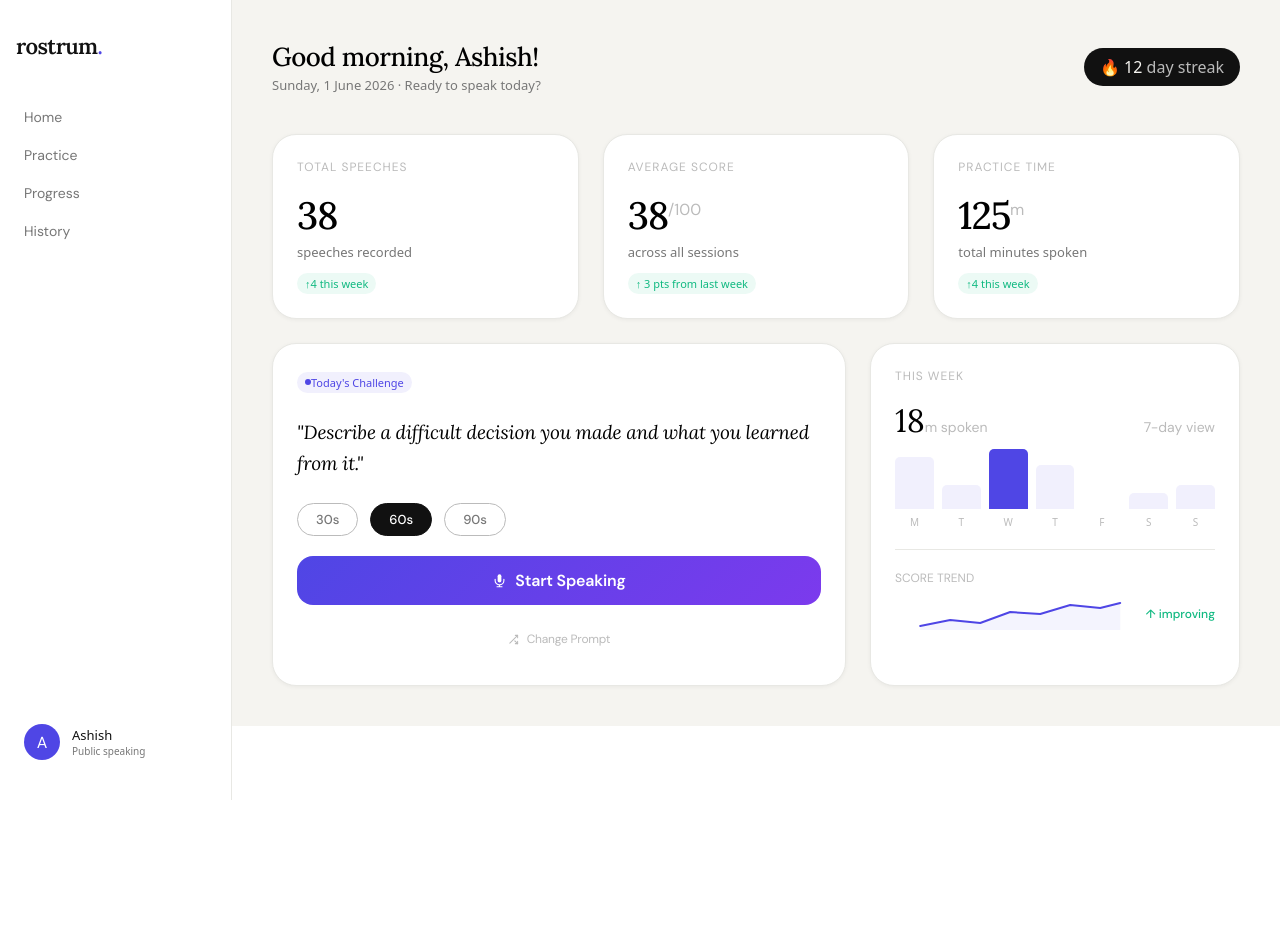
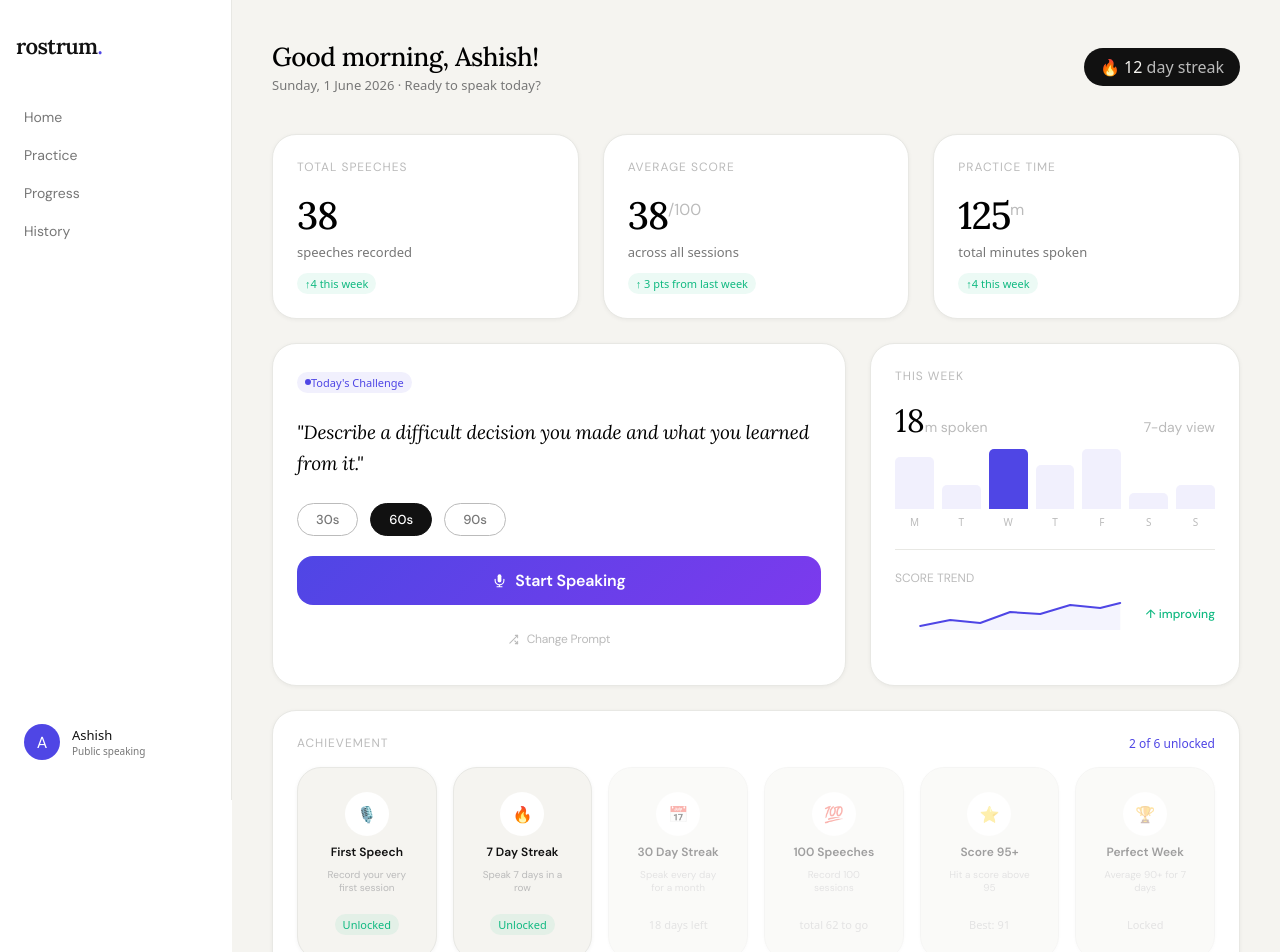
Before and after one commit to ashishs10/rostrum, a React (Vite) app: page / in a window 1280 px wide. Shown: the top 952 px of the page. Before the commit the page ends 800 px from the top, so only its background shows below. Built offline with nearby package versions, Linux system fonts and the light colour scheme.

Commit message:
feat: achievement section completed

```diff
--- a/src/screens/HomeScreen.tsx
+++ b/src/screens/HomeScreen.tsx
@@ -148,7 +148,7 @@ export default function HomeScreen() {
                 <span className="bar-day">T</span>
               </div>
               <div className="bar-wrap">
-                <div className="bar" style={{ height: `90%%` }}></div>
+                <div className="bar" style={{ height: `100%` }}></div>
                 <span className="bar-day">F</span>
               </div>
               <div className="bar-wrap">
@@ -188,6 +188,56 @@ export default function HomeScreen() {
             </div>
           </div>
         </div>
+
+        {/* ACHIEVEMENT SECTION */}
+        <div className="achievement-section card">
+          <div className="achievement-label  ">
+            <p className="label">achievement</p>
+            <span>2 of 6 unlocked</span>
+          </div>
+          <div className="achievement-cards">
+            <div className="achievement-card card">
+              <div className="achievement-icon">🎙️</div>
+              <p className="achievement-name">First Speech</p>
+              <p className="achievement-description">
+                Record your very first session
+              </p>
+              <span className="delta-text">Unlocked</span>
+            </div>
+            <div className="achievement-card card">
+              <div className="achievement-icon">🔥</div>
+              <p className="achievement-name">7 Day Streak</p>
+              <p className="achievement-description">Speak 7 days in a row</p>
+              <span className="delta-text">Unlocked</span>
+            </div>
+            <div className="achievement-card card locked">
+              <div className="achievement-icon">📅</div>
+              <p className="achievement-name">30 Day Streak</p>
+              <p className="achievement-description">
+                Speak every day for a month
+              </p>
+              <span className="delta-text">18 days left</span>
+            </div>
+            <div className="achievement-card card locked">
+              <div className="achievement-icon">💯</div>
+              <p className="achievement-name">100 Speeches</p>
+              <p className="achievement-description">Record 100 sessions</p>
+              <span className="delta-text">total 62 to go</span>
+            </div>
+            <div className="achievement-card card locked">
+              <div className="achievement-icon">⭐</div>
+              <p className="achievement-name">Score 95+</p>
+              <p className="achievement-description">Hit a score above 95</p>
+              <span className="delta-text">Best: 91</span>
+            </div>
+            <div className="achievement-card card locked">
+              <div className="achievement-icon">🏆</div>
+              <p className="achievement-name">Perfect Week</p>
+              <p className="achievement-description">Average 90+ for 7 days</p>
+              <span className="delta-text">Locked</span>
+            </div>
+          </div>
+        </div>
       </div>
     </div>
   );
--- a/src/styles/main.css
+++ b/src/styles/main.css
@@ -105,6 +105,7 @@
   display: grid;
   grid-template-columns: 1fr 370px;
   gap: var(--space-6);
+  margin-bottom: var(--space-6);
 }
 
 .card {
@@ -332,3 +333,69 @@
   white-space: nowrap;
   color: var(--color-green);
 }
+
+/* ACHIEVEMENT SECTION */
+
+.achievement-section {
+  display: grid;
+  grid-template-columns: 1fr;
+}
+
+.achievement-label {
+  display: flex;
+  flex-direction: row;
+  justify-content: space-between;
+}
+
+.achievement-label span {
+  color: var(--color-primary);
+  font-size: 12px;
+}
+
+.achievement-cards {
+  display: grid;
+  grid-template-columns: repeat(6, 1fr);
+  gap: var(--space-4);
+}
+
+.achievement-card {
+  display: flex;
+  flex-direction: column;
+  align-items: center;
+  justify-content: center;
+  text-align: center;
+  gap: var(--space-2);
+  background: var(--color-bg);
+}
+.achievement-name {
+  font-family: var(--font-body);
+  font-size: 12px;
+  color: var(--color-dark);
+  font-weight: 600;
+}
+
+.achievement-icon {
+  height: 44px;
+  width: 44px;
+  border: none;
+  display: flex;
+  align-items: center;
+  justify-content: center;
+  border-radius: 50%;
+  background-color: white;
+}
+
+.achievement-description {
+  font-family: var(--font-body);
+  font-size: 10px;
+  color: var(--color-text-muted);
+}
+
+.locked {
+  opacity: 0.4;
+}
+
+.locked span {
+  color: var(--color-text-muted);
+  background-color: transparent;
+}
```
